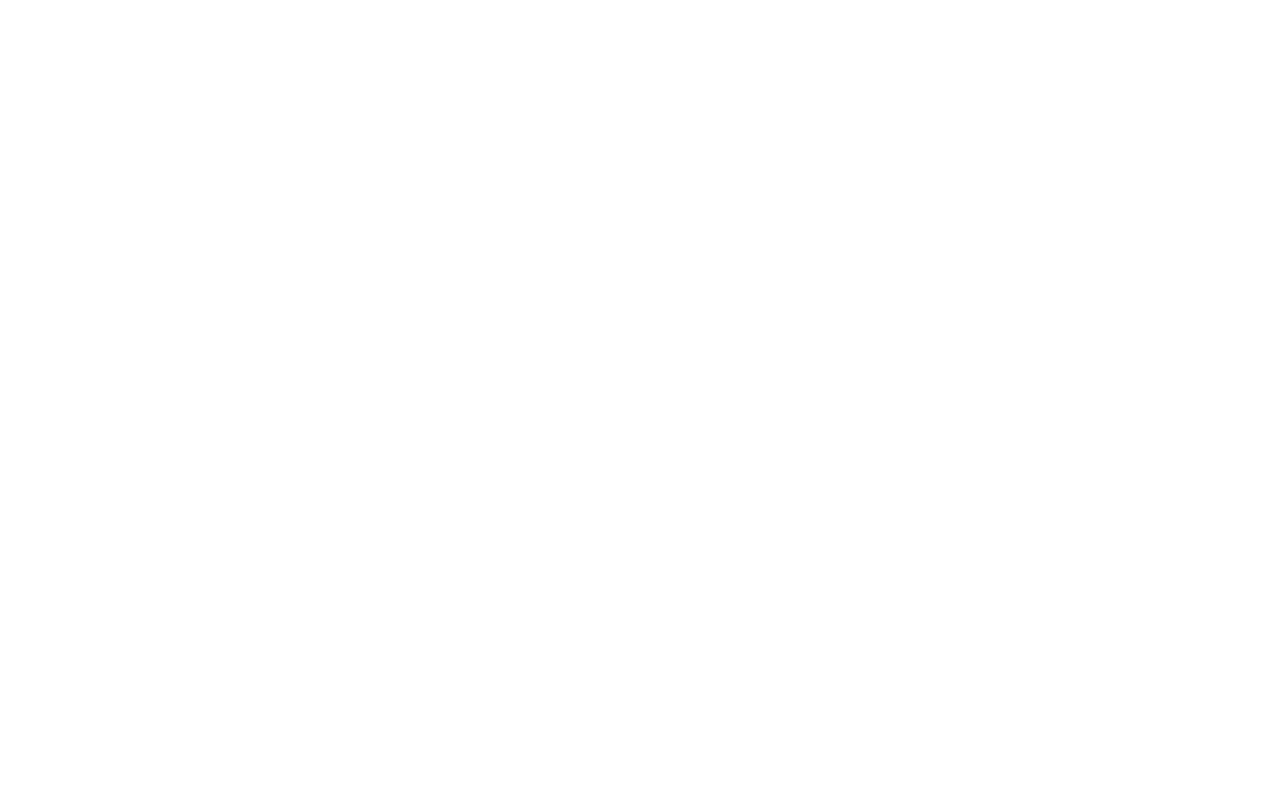
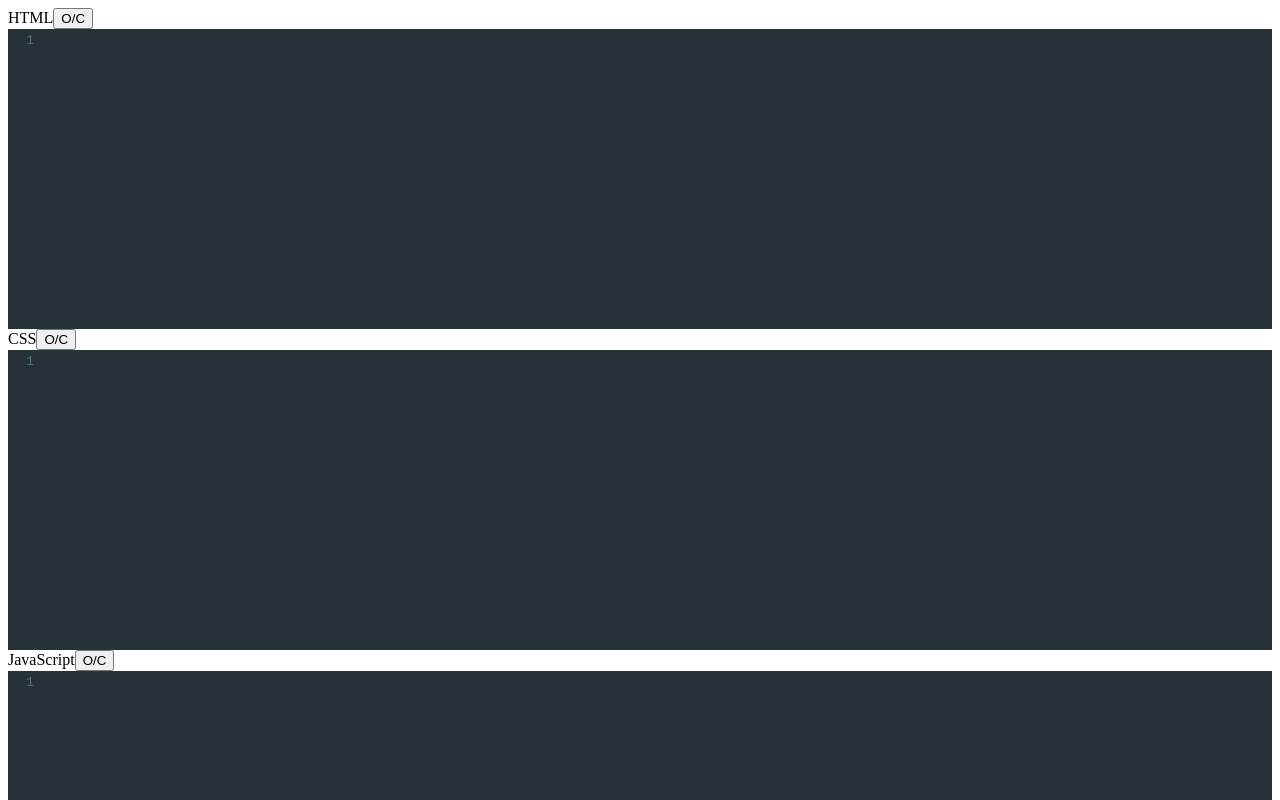
Before and after one commit to JagTheFriend/CodePen-Clone, a React (Create React App) app: page / in a window 1280 px wide. Shown: the top 800 px of the page. Built offline with nearby package versions, Linux system fonts and the light colour scheme.

Commit message:
Created the editors

```diff
--- a/package.json
+++ b/package.json
@@ -12,6 +12,7 @@
     "@types/react-dom": "^17.0.11",
     "codemirror": "^5.64.0",
     "react": "^17.0.2",
+    "react-codemirror2": "^7.2.1",
     "react-dom": "^17.0.2",
     "react-scripts": "4.0.3",
     "typescript": "^4.5.2",
--- a/src/App.tsx
+++ b/src/App.tsx
@@ -1,12 +1,27 @@
+import { useState } from "react";
 import Editor from "./components/editor";
 
 function App() {
+    const [html, setHtml] = useState("");
+    const [css, setCss] = useState("");
+    const [js, setJs] = useState("");
+
     return (
         <>
             <div className="pane top-pane">
-                <Editor />
-                <Editor />
-                <Editor />
+                <Editor
+                    language="xml"
+                    displayName="HTML"
+                    value={html}
+                    onChange={setHtml}
+                />
+                <Editor language="css" displayName="CSS" value={css} onChange={setCss} />
+                <Editor
+                    language="js"
+                    displayName="JavaScript"
+                    value={js}
+                    onChange={setJs}
+                />
             </div>
             <div className="pane">
                 <iframe
--- a/src/components/editor.tsx
+++ b/src/components/editor.tsx
@@ -1,7 +1,39 @@
-export default function Editor() {
+import "codemirror/lib/codemirror.css";
+import "codemirror/theme/material.css";
+import "codemirror/mode/xml/xml";
+import "codemirror/mode/javascript/javascript";
+import "codemirror/mode/css/css";
+
+import { Controlled as ControlledEditor } from "react-codemirror2";
+
+export default function Editor(props: {
+    language: string;
+    displayName: string;
+    value: string;
+    onChange: Function;
+}) {
+    const { language, displayName, value, onChange } = props;
+    function handleChange(editor: any, data: any, value: string) {
+        onChange(value);
+    }
     return (
-        <div>
-
+        <div className="editor-container">
+            <div className="editor-title">
+                {displayName}
+                <button>O/C</button>
+            </div>
+            <ControlledEditor
+                onBeforeChange={handleChange}
+                value={value}
+                className="code-mirror-wrapper"
+                options={{
+                    lineWrapping: true,
+                    lineNumbers: true,
+                    lint: true,
+                    mode: language,
+                    theme: "material",
+                }}
+            />
         </div>
-    )
+    );
 }
```
Also changed, not shown: src/style.css (added), 1 other file (tests, documents, lock files or other folders).
